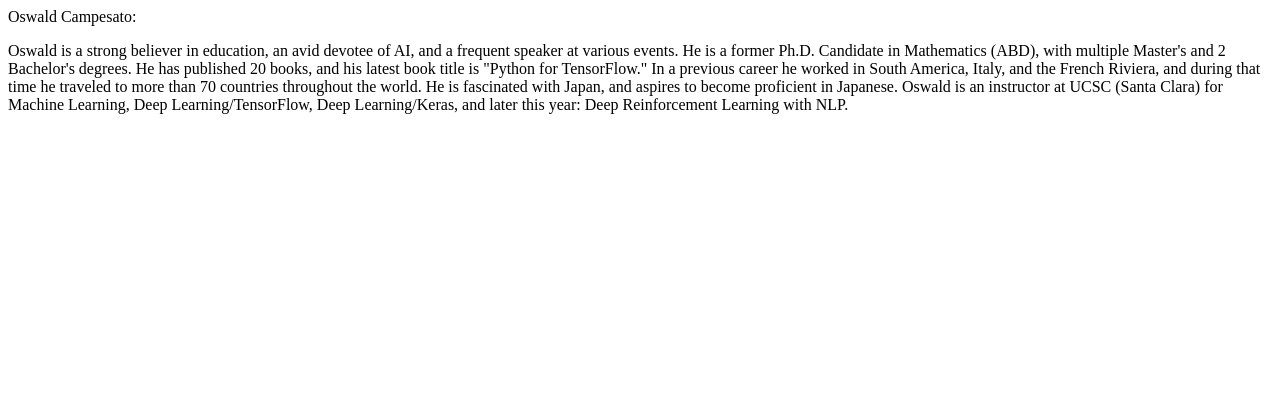
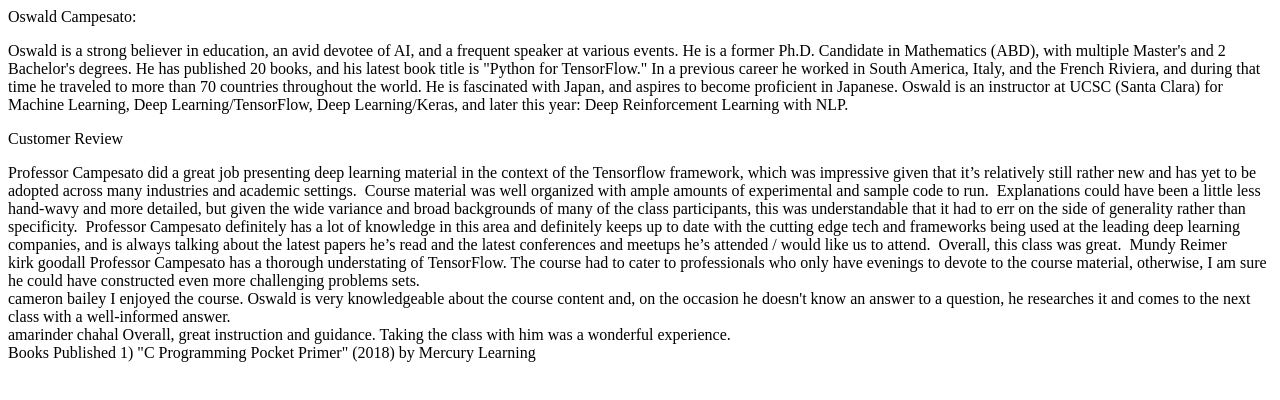
Before and after one commit to ocampesato/iquarkt, a plain HTML site: page index.html in a window 1280 px wide. Drawn offline with Linux system fonts and the light colour scheme.

Commit message:
Update index.html

```diff
--- a/index.html
+++ b/index.html
@@ -9,5 +9,38 @@ Oswald is a strong believer in education, an avid devotee of AI, and a frequent
 In a previous career he worked in South America, Italy, and the French Riviera, and during that time he traveled to more than 70 countries throughout the world. He is fascinated with Japan, and aspires to become proficient in Japanese.
 Oswald is an instructor at UCSC (Santa Clara) for Machine Learning, Deep Learning/TensorFlow, Deep Learning/Keras, and later this year: Deep Reinforcement Learning with NLP.
   </p>
+
+<p>Customer Review<p>
+<div>
+Professor Campesato did a great job presenting deep learning material in the context of the Tensorflow framework, which was impressive given that it’s relatively still rather new and has yet to be adopted across many industries and academic settings.  Course material was well organized with ample amounts of experimental and sample code to run.  Explanations could have been a little less hand-wavy and more detailed, but given the wide variance and broad backgrounds of many of the class participants, this was understandable that it had to err on the side of generality rather than specificity.  Professor Campesato definitely has a lot of knowledge in this area and definitely keeps up to date with the cutting edge tech and frameworks being used at the leading deep learning companies, and is always talking about the latest papers he’s read and the latest conferences and meetups he’s attended / would like us to attend.  Overall, this class was great.
+Mundy Reimer
+</div>
+
+<div>
+kirk goodall
+
+Professor Campesato has a thorough understating of TensorFlow.
+The course had to cater to professionals who only have evenings to devote
+to the course material, otherwise, I am sure he could have constructed even
+more challenging problems sets.
+  </div>
+
+ <div>
+cameron bailey
+
+I enjoyed the course. Oswald is very knowledgeable about the course content and, on the occasion he doesn't know an answer to a question, he researches it and comes to the next class with a well-informed answer.
+  </div>
+
+  <div>
+amarinder chahal
+
+Overall, great instruction and guidance. Taking the class with him was a wonderful experience.
+  </div>
+
+  <div>
+Books Published
+
+1) "C Programming Pocket Primer" (2018) by Mercury Learning
+   </div>
  </body>
 <html>
```
